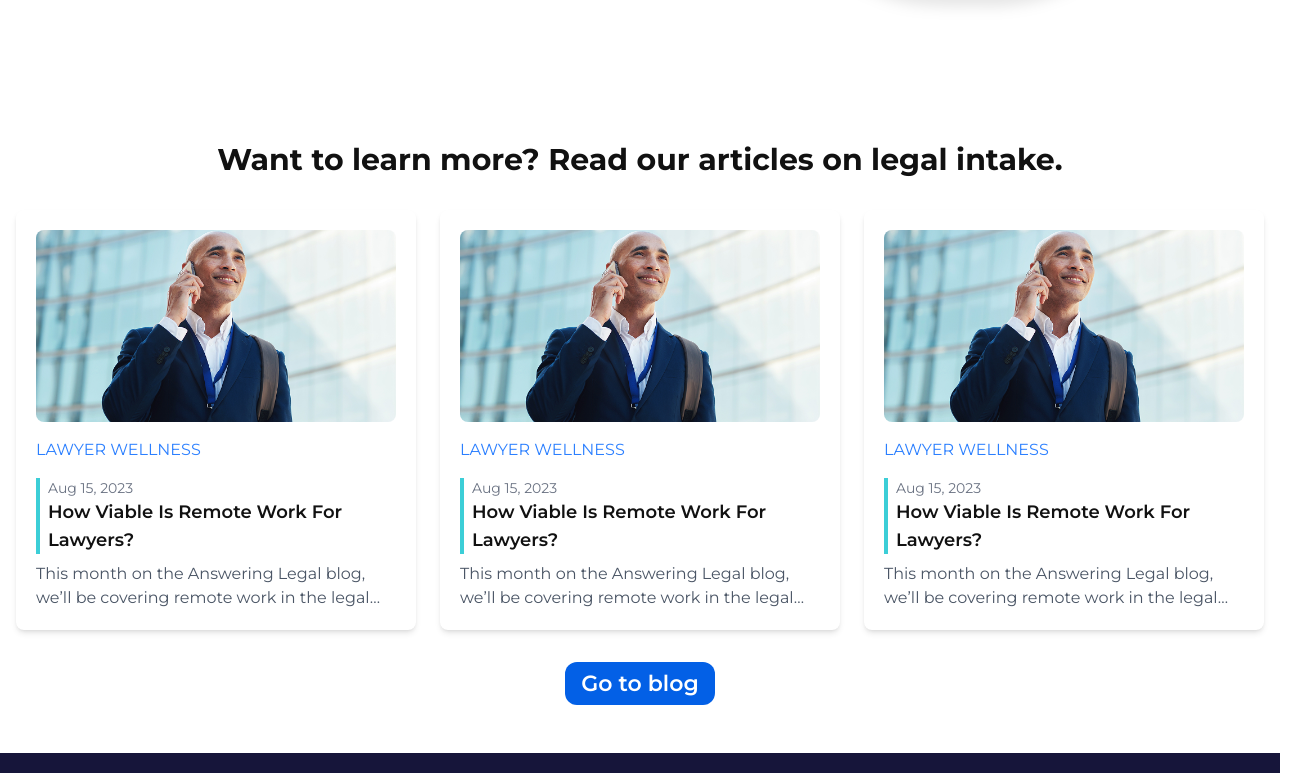
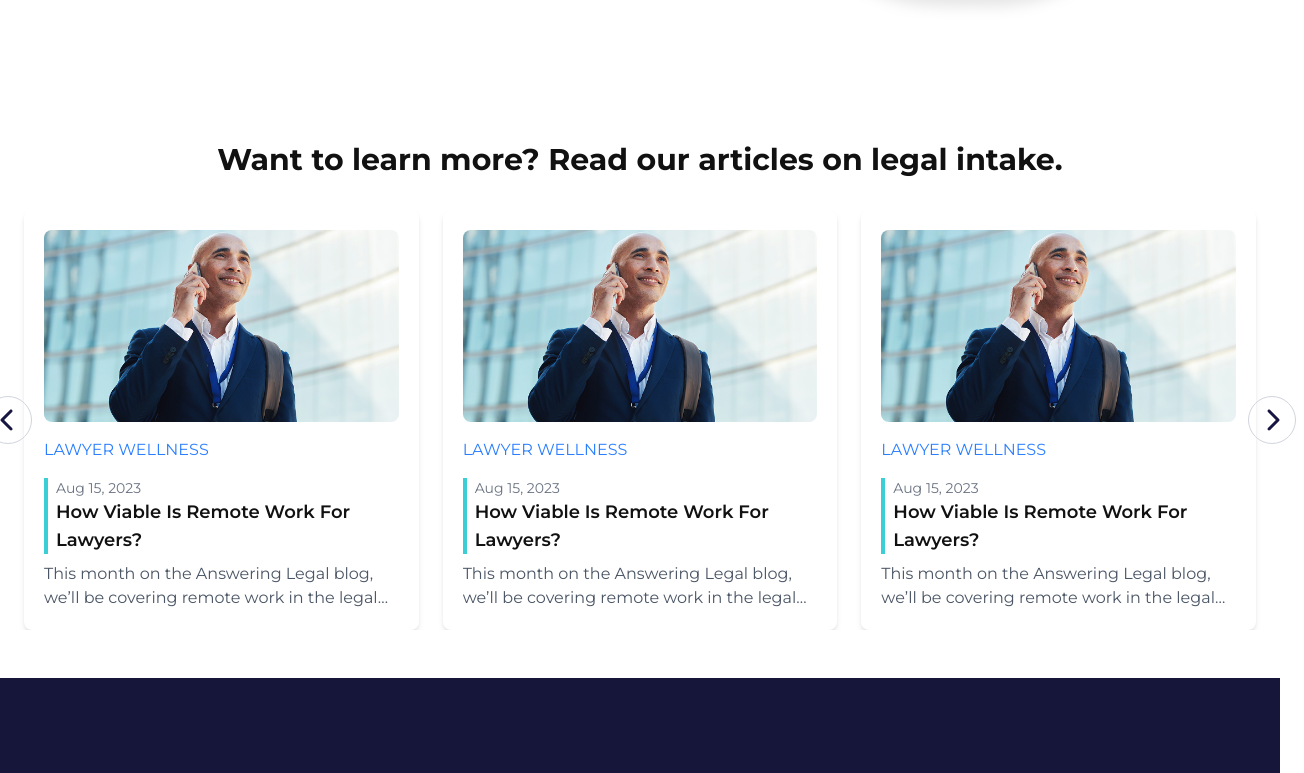
Before and after one commit to mahmadsadikRepositry/frontend-assignment-nextjs, a Next.js app: page / in a window 1280 px wide. Shown: the part 2107-2880 px from the top of the page, 1304 px wide, since content can reach past the window. Built offline with nearby package versions, Linux system fonts and the light colour scheme.

Commit message:
Adding carousel

```diff
--- a/app/Components/ArticleSection/ArticleSection.tsx
+++ b/app/Components/ArticleSection/ArticleSection.tsx
@@ -1,6 +1,11 @@
+"use client";
+
+import { faChevronCircleLeft, faChevronLeft, faChevronRight, faCircleChevronLeft, faCircleChevronRight } from "@fortawesome/free-solid-svg-icons";
 import { ArticleCard } from "./ArticleCard";
+import { FontAwesomeIcon } from "@fortawesome/react-fontawesome";
+import { useState, useRef } from "react";
 
-const ArticleItems = [
+const TestArticle =
   {
     title: "How Viable Is Remote Work For Lawyers?",
     description:
@@ -8,40 +13,91 @@ const ArticleItems = [
     img: "/images/ArticlePlaceholder.jpg",
     category: "Lawyer Wellness",
     date: "Aug 15, 2023",
-  },
-];
+  }
 
+
+const ArticleItems = Array(5).fill(TestArticle);
 export const ArticleSection = () => {
+  const [index, setIndex] = useState(0);
+  const carouselRef = useRef<HTMLDivElement>(null);
+
+  const handlePrev = () => {
+    const newIndex = index === 0 ? 0 : index - 1;
+    setIndex(newIndex);
+    scrollToIndex(newIndex);
+  };
+
+  const handleNext = () => {
+    const newIndex =
+      index + 3 >= ArticleItems.length ? ArticleItems.length - 3 : index + 1;
+    setIndex(newIndex);
+    scrollToIndex(newIndex);
+  };
+
+  const scrollToIndex = (i: number) => {
+    if (!carouselRef.current) return;
+    const container = carouselRef.current;
+    const childWidth = container.scrollWidth / ArticleItems.length;
+    container.scrollTo({
+      left: childWidth * i,
+      behavior: "smooth",
+    });
+  };
+
   return (
-    <section className="py-12">
+    <section className="py-12 relative">
       <div className="container mx-auto px-4">
         <h2 className="text-3xl font-bold text-center mb-8">
           Want to learn more? Read our articles on legal intake.
         </h2>
-        <div className="grid grid-cols-1 md:grid-cols-3 gap-6">
-          {Array(3)
-            .fill(ArticleItems)
-            .flat()
-            .map((item, index) => (
+
+        <div className="relative flex items-center">
+     {/* Left Arrow */}
+<button
+  onClick={handlePrev}
+  className="absolute left-[-40px] top-1/2 transform -translate-y-1/2 z-10"
+>
+  <div className="w-12 h-12 flex items-center justify-center rounded-full border border-gray-300 cursor-pointer ml-2">
+    <FontAwesomeIcon
+      icon={faChevronLeft}
+      size="xl"
+      className="text-navyBlue"
+    />
+  </div>
+</button>
+
+{/* Scrollable articles */}
+<div
+  ref={carouselRef}
+  className="flex overflow-hidden gap-6 scroll-smooth px-2"
+>
+  {ArticleItems.map((item, i) => (
+    <div key={i} className="flex-shrink-0 w-[calc(33.333%-1rem)]">
       <ArticleCard
-                key={index}
         title={item.title}
         description={item.description}
         img={item.img}
         date={item.date}
         category={item.category}
       />
+    </div>
   ))}
 </div>
+
+{/* Right Arrow */}
+<button
+  onClick={handleNext}
+  className="absolute right-[-40px] top-1/2 transform -translate-y-1/2 z-10"
+>
+  <div className="w-12 h-12 flex items-center justify-center rounded-full border border-gray-300 cursor-pointer mr-2">
+    <FontAwesomeIcon
+      icon={faChevronRight}
+      size="xl"
+      className="text-navyBlue"
+    />
   </div>
-
-      <div className="flex justify-center mt-8">
-        <a
-          className="px-4 gap-[10px] rounded-[12px] text-center flex justify-center items-center font-semibold text-base sm:text-[22px] overflow-hidden h-[43px] shrink-0 py-[20px] w-fit h-auto max-h-[43px] bg-blue text-white hover:bg-navyBlue"
-          href="/try-for-free"
-        >
-          Go to blog
-        </a>
+</button>
+        </div>
       </div>
     </section>
   );
```
Lines whose indentation alone changed are shown as unchanged.
